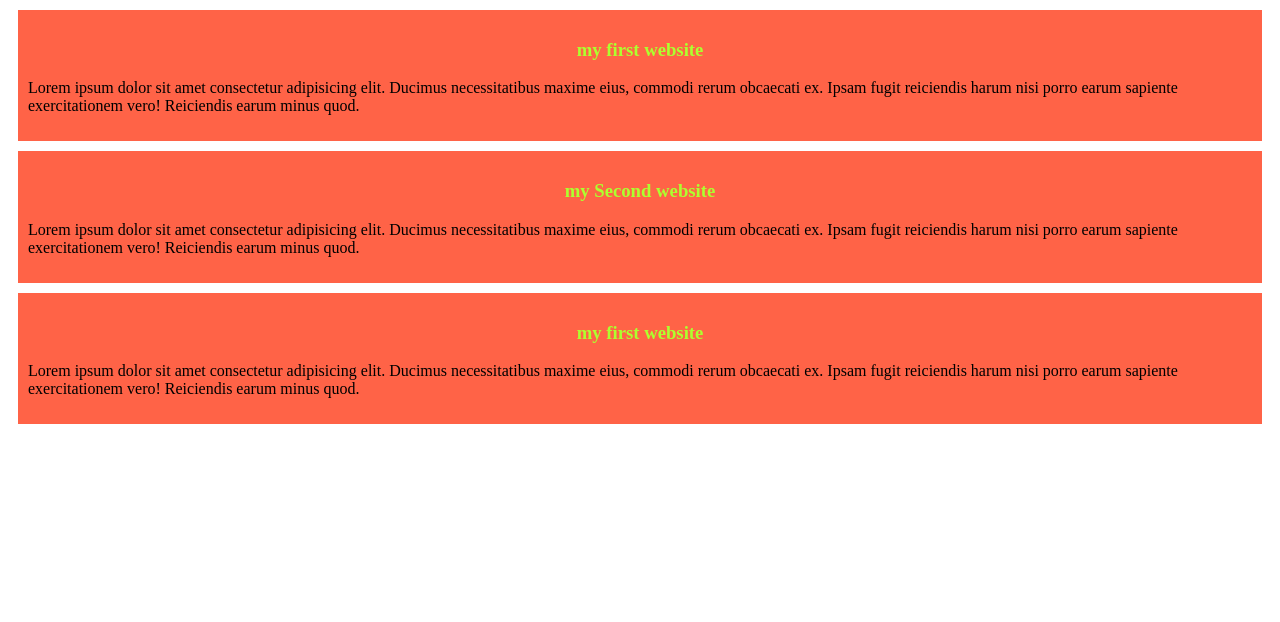
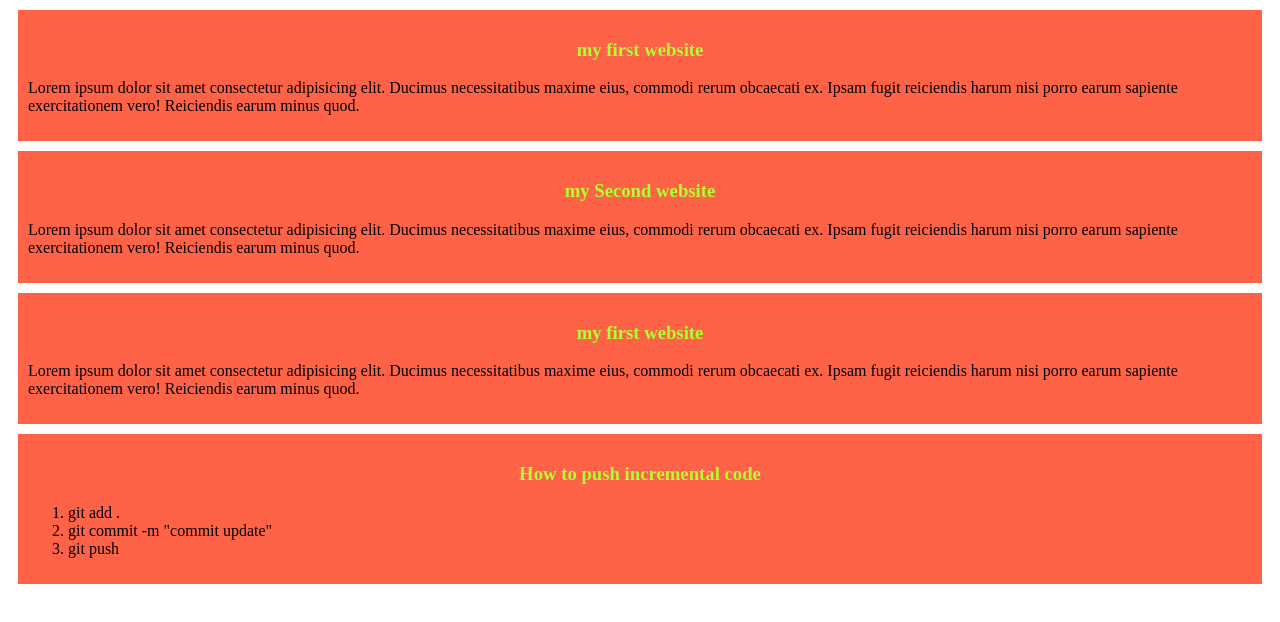
Before and after one commit to md-osman-goni/my-second-repo, a plain HTML site: page index.html in a window 1280 px wide. Drawn offline with Linux system fonts and the light colour scheme.

Commit message:
fourth commit

```diff
--- a/index.html
+++ b/index.html
@@ -19,5 +19,15 @@
         <h3>my first website</h3>
         <p>Lorem ipsum dolor sit amet consectetur adipisicing elit. Ducimus necessitatibus maxime eius, commodi rerum obcaecati ex. Ipsam fugit reiciendis harum nisi porro earum sapiente exercitationem vero! Reiciendis earum minus quod.</p>
     </div>
+    <div>
+        <h3>How to push incremental code</h3>
+        <ol>
+            <li>git add .</li>
+            <li>git commit -m "commit update"</li>
+            <li>git push</li>
+
+        </ol>
+    </div>
+
 </body>
 </html>
```
